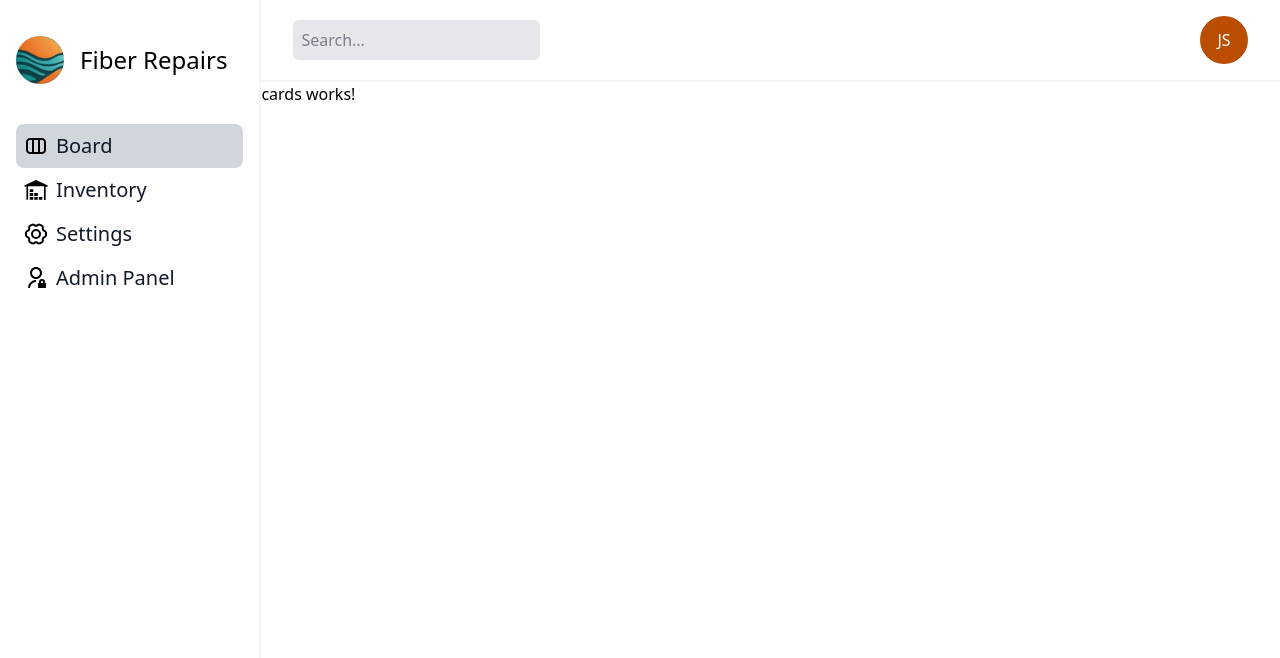
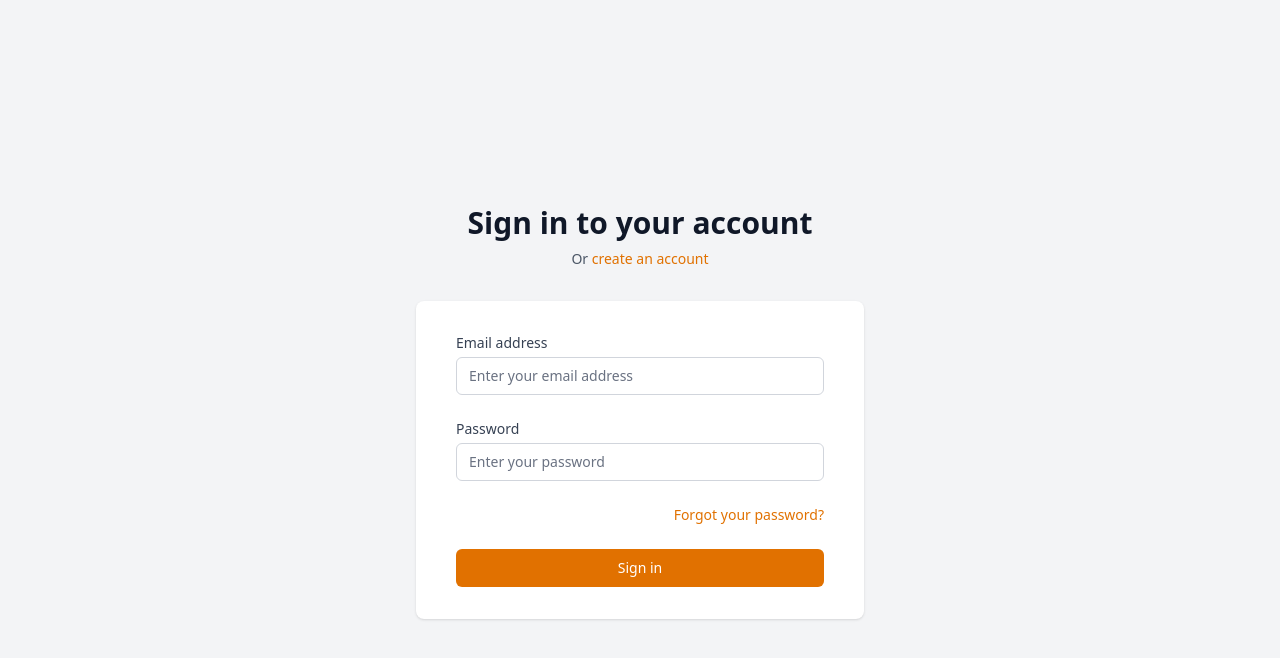
Before and after one commit to Nuno-Silva-00/TaskFlow, an Angular app in the folder client/: page /auth in a window 1280 px wide. Before the commit this address led to /dashboard/board. Shown: the top 658 px of the page. Built offline with nearby package versions, Linux system fonts and the light colour scheme.

Commit message:
Create first basic login layout

```diff
--- a/client/src/app/auth/auth.component.html
+++ b/client/src/app/auth/auth.component.html
@@ -1 +1,94 @@
-<p>auth works!</p>
+<!-- <div>
+  <h1>Welcome back</h1>
+  <p>Enter your details to sign in</p>
+  <form [formGroup]="authForm" (ngSubmit)="onSubmit()">
+    <label for="email">Email</label>
+    <input
+      id="email"
+      type="text"
+      placeholder="email@email.com"
+      formControlName="email"
+    />
+    <label for="password">Password</label>
+    <input
+      id="password"
+      type="text"
+      placeholder="Enter your password"
+      formControlName="password"
+    />
+    <button>Continue</button>
+  </form>
+</div> -->
+
+<div
+  class="min-h-screen bg-gray-100 flex flex-col justify-center py-12 sm:px-6 lg:px-8"
+>
+  <div class="sm:mx-auto sm:w-full sm:max-w-md">
+    <h2 class="mt-6 text-center text-3xl font-extrabold text-gray-900">
+      Sign in to your account
+    </h2>
+    <p class="mt-2 text-center text-sm text-gray-600 max-w">
+      Or
+      <a href="#" class="font-medium text-amber-600 hover:text-amber-500">
+        create an account
+      </a>
+    </p>
+  </div>
+
+  <div class="mt-8 sm:mx-auto sm:w-full sm:max-w-md">
+    <div class="bg-white py-8 px-4 shadow sm:rounded-lg sm:px-10">
+      <form class="space-y-6" [formGroup]="authForm" (ngSubmit)="onSubmit()">
+        <div>
+          <label for="email" class="block text-sm font-medium text-gray-700">
+            Email address
+          </label>
+          <div class="mt-1">
+            <input
+              id="email"
+              name="email"
+              type="email"
+              autocomplete="email"
+              required
+              class="appearance-none rounded-md relative block w-full px-3 py-2 border border-gray-300 placeholder-gray-500 text-gray-900 focus:outline-none focus:ring-amber-500 focus:border-amber-500 focus:z-10 sm:text-sm"
+              placeholder="Enter your email address"
+            />
+          </div>
+        </div>
+
+        <div>
+          <label for="password" class="block text-sm font-medium text-gray-700">
+            Password
+          </label>
+          <div class="mt-1">
+            <input
+              id="password"
+              name="password"
+              type="password"
+              autocomplete="current-password"
+              required
+              class="appearance-none rounded-md relative block w-full px-3 py-2 border border-gray-300 placeholder-gray-500 text-gray-900 focus:outline-none focus:ring-amber-500 focus:border-amber-500 focus:z-10 sm:text-sm"
+              placeholder="Enter your password"
+            />
+          </div>
+        </div>
+
+        <div class="flex items-center justify-end">
+          <div class="text-sm">
+            <a href="#" class="font-medium text-amber-600 hover:text-amber-500">
+              Forgot your password?
+            </a>
+          </div>
+        </div>
+
+        <div>
+          <button
+            type="submit"
+            class="group relative w-full flex justify-center py-2 px-4 border border-transparent text-sm font-medium rounded-md text-white bg-amber-600 hover:bg-amber-500 focus:outline-none focus:ring-2 focus:ring-offset-2 focus:ring-amber-500"
+          >
+            Sign in
+          </button>
+        </div>
+      </form>
+    </div>
+  </div>
+</div>
--- a/client/src/app/auth/auth.component.ts
+++ b/client/src/app/auth/auth.component.ts
@@ -1,20 +1,32 @@
-import { Component, inject, OnInit } from '@angular/core';
+import { Component, inject, OnInit, signal } from '@angular/core';
+import { FormControl, FormGroup, ReactiveFormsModule } from '@angular/forms';
 import { Router } from '@angular/router';
 
 @Component({
   selector: 'app-auth',
   standalone: true,
-  imports: [],
+  imports: [ReactiveFormsModule],
   templateUrl: './auth.component.html',
   styleUrl: './auth.component.css',
 })
 export class AuthComponent implements OnInit {
   router = inject(Router);
+  isLogin = signal(true);
   isLoggedIn = true;
+  authForm: FormGroup = new FormGroup({
+    email: new FormControl('teste'),
+    password: new FormControl(''),
+  });
 
   ngOnInit(): void {
-    setTimeout(() => {
-      this.router.navigate(['/dashboard/board']);
-    }, 1000);
+    localStorage.setItem('isLoggedIn', 'true');
+    localStorage.getItem('isLoggedIn');
+
+    // this.router.navigate(['/dashboard/board']);
+  }
+
+  onSubmit() {
+    // Handle form submission logic here
+    console.log('Form submitted');
   }
 }
```
